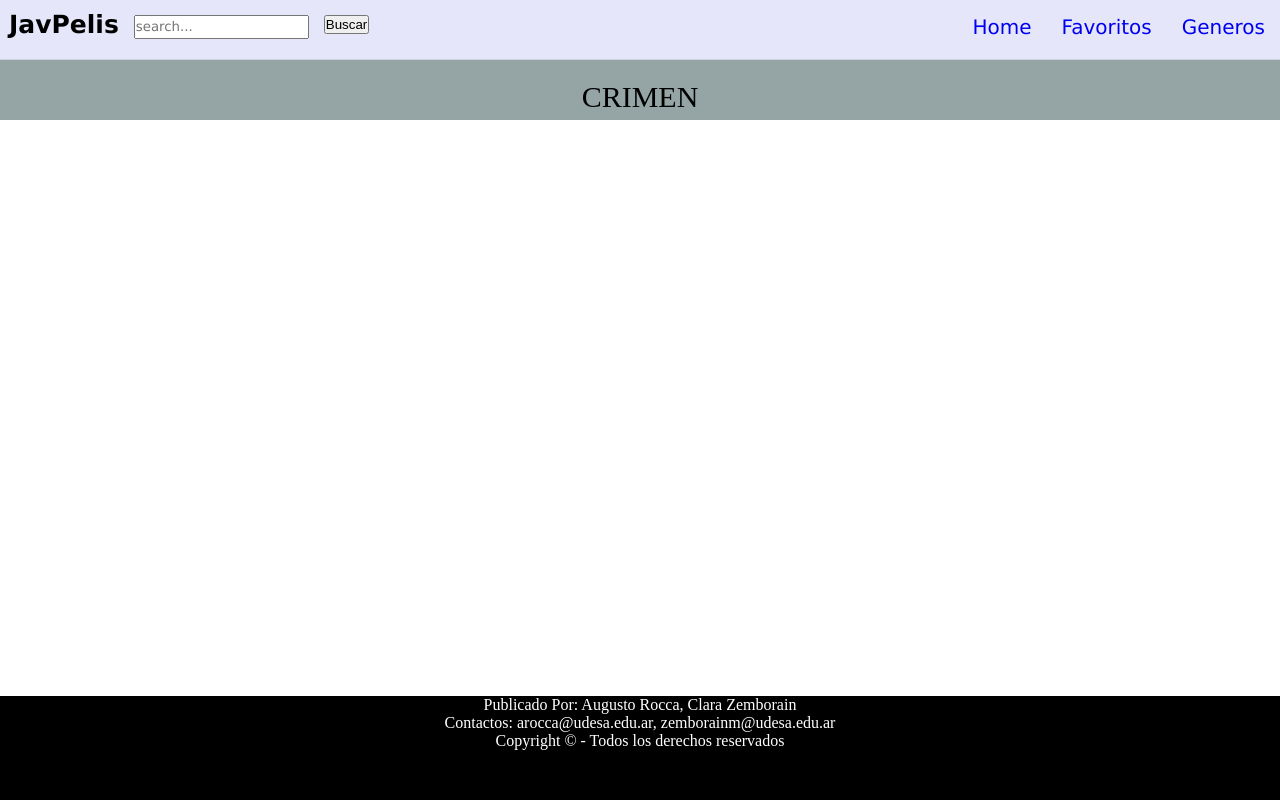
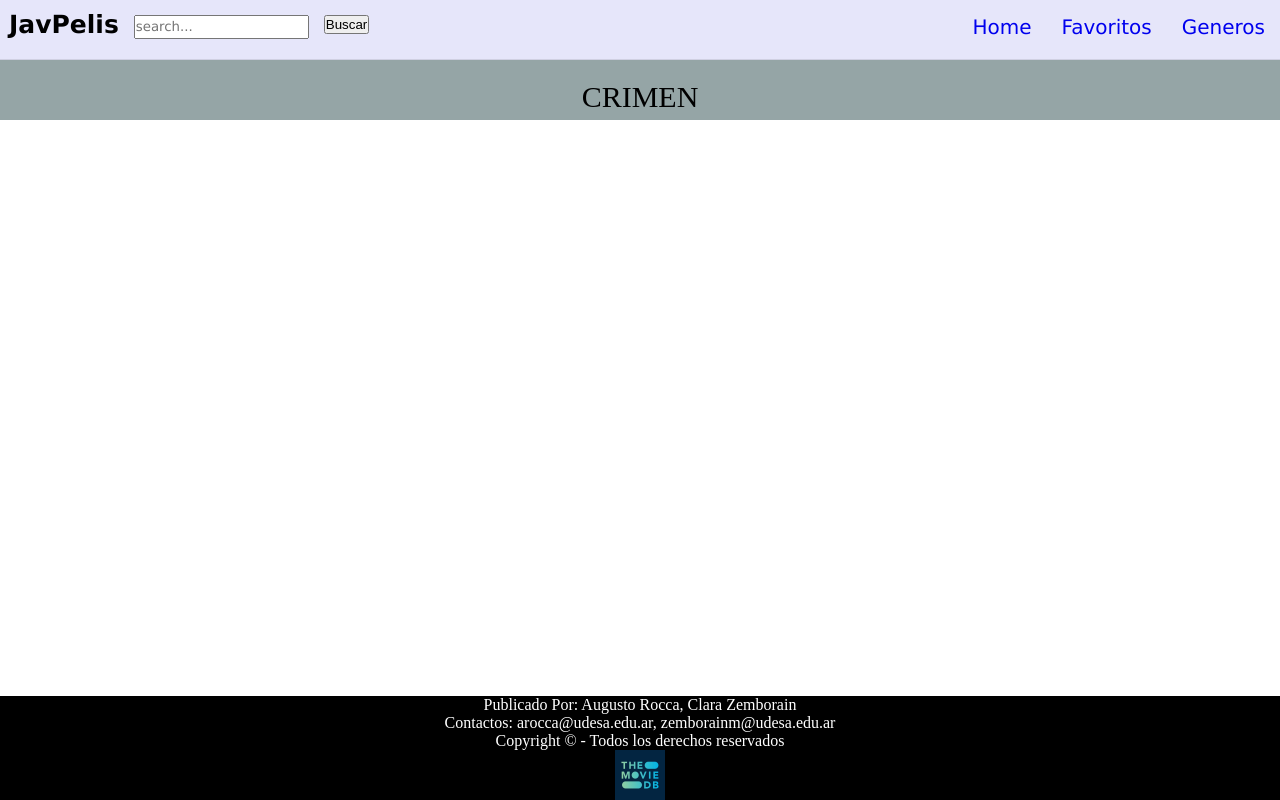
Before and after one commit to Manuelcav/Grupo-5-Digital-House, a plain HTML site: page detail-genres.html in a window 1280 px wide. Drawn offline with Linux system fonts and the light colour scheme; no server answers.

Commit message:
agregue logo tmdb en el resto de las paginas

```diff
--- a/detail-genres.html
+++ b/detail-genres.html
@@ -56,6 +56,7 @@
         <li>Contactos: arocca@udesa.edu.ar, zemborainm@udesa.edu.ar </li>
         <li>Copyright © - Todos los derechos reservados</li>
         </ul>
+        <img class="logoTMDB" src="./Imagenes/tmdb.jpeg" alt="logoTMDB">
     </div>
 </footer>
 <script src="./js/detail-genres.js"></script>
```
Also changed, not shown: detallepelicula.html (+1 -0 lines), detalleserie.html (+1 -0 lines), favoritos.html (+1 -0 lines), genres.html (+1 -0 lines).
